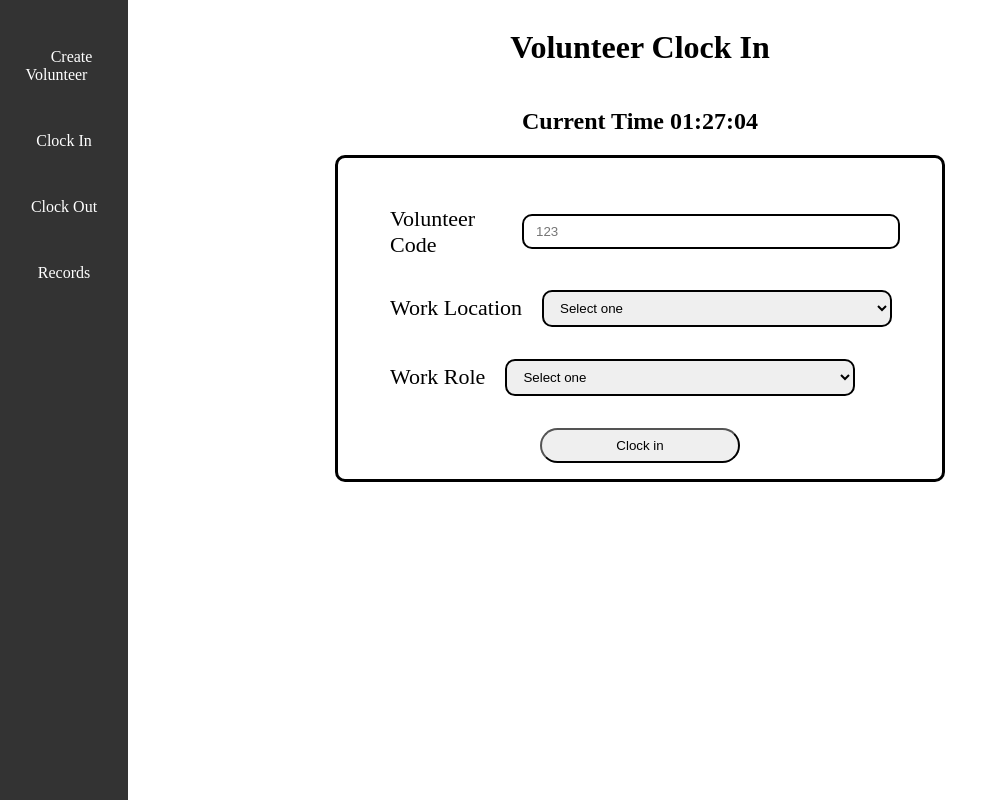
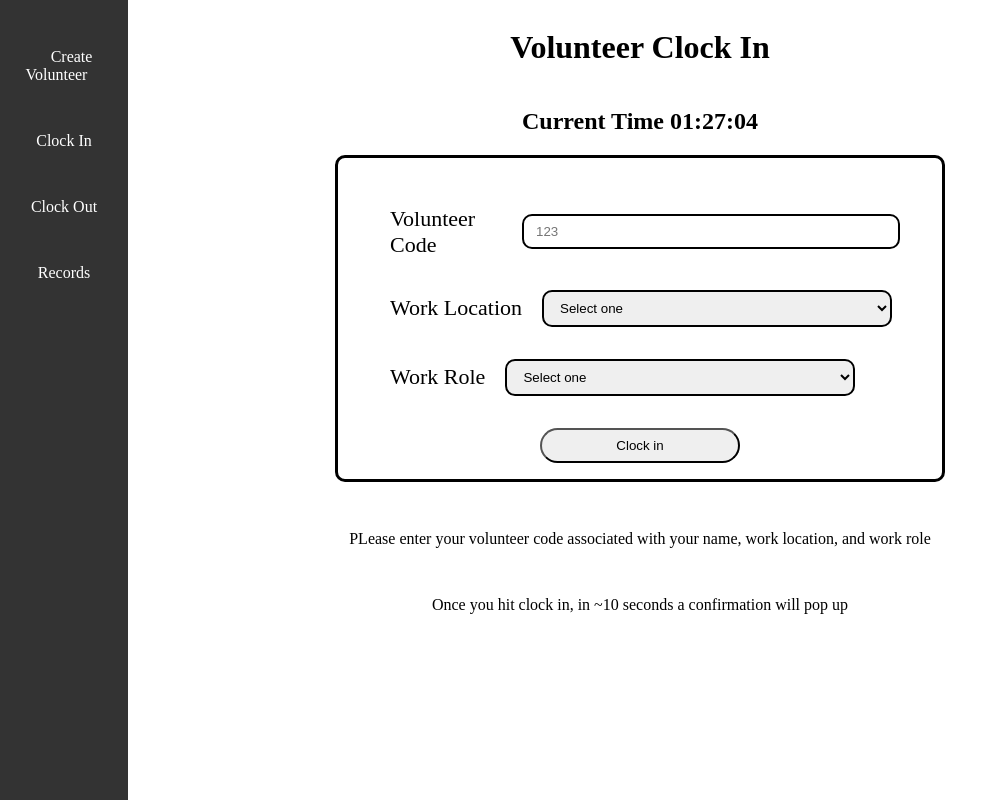
Before and after one commit to Jackson-Gilstrap/volunteer-dashboard-deployment, a React (Vite) app in the folder client/: page /clockIn in a window 1280 px wide. Shown: the whole page, without its empty margins (0-983 px from the left). Built offline with nearby package versions, Linux system fonts and the light colour scheme.

Commit message:
added block of text to bottom of form

```diff
--- a/client/src/components/VolunteerTimeInForm.jsx
+++ b/client/src/components/VolunteerTimeInForm.jsx
@@ -144,6 +144,17 @@ const VolunteerTimeInForm = ({ isClockIn }) => {
           {successMessage}
         </p>
       )}
+      <div>
+        <ul>
+          <li>
+            PLease enter your volunteer code associated with your name, work
+            location, and work role
+          </li>
+          <li>
+            Once you hit clock in, in ~10 seconds a confirmation will pop up
+          </li>
+        </ul>
+      </div>
     </>
   );
 };
--- a/client/src/components/VolunteerTimeOutForm.jsx
+++ b/client/src/components/VolunteerTimeOutForm.jsx
@@ -80,6 +80,16 @@ function VolunteerTimeOutForm({ isClockIn }) {
           {successMessage}
         </p>
       )}
+      <div>
+        <ul>
+          <li>
+            PLease enter your volunteer code that you used to clock in with
+          </li>
+          <li>
+            Once you hit clock out, in ~10 seconds a confirmation will pop up
+          </li>
+        </ul>
+      </div>
     </>
   );
 }
```
